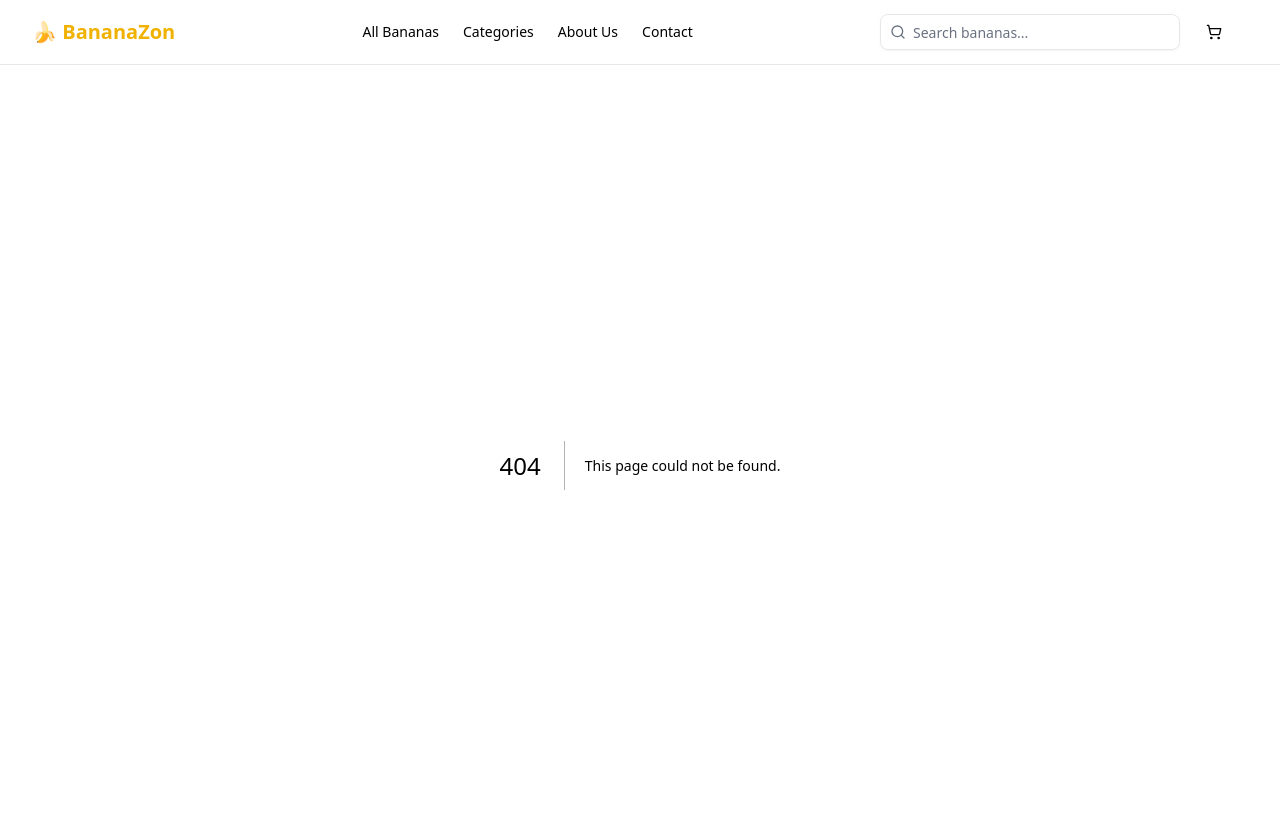
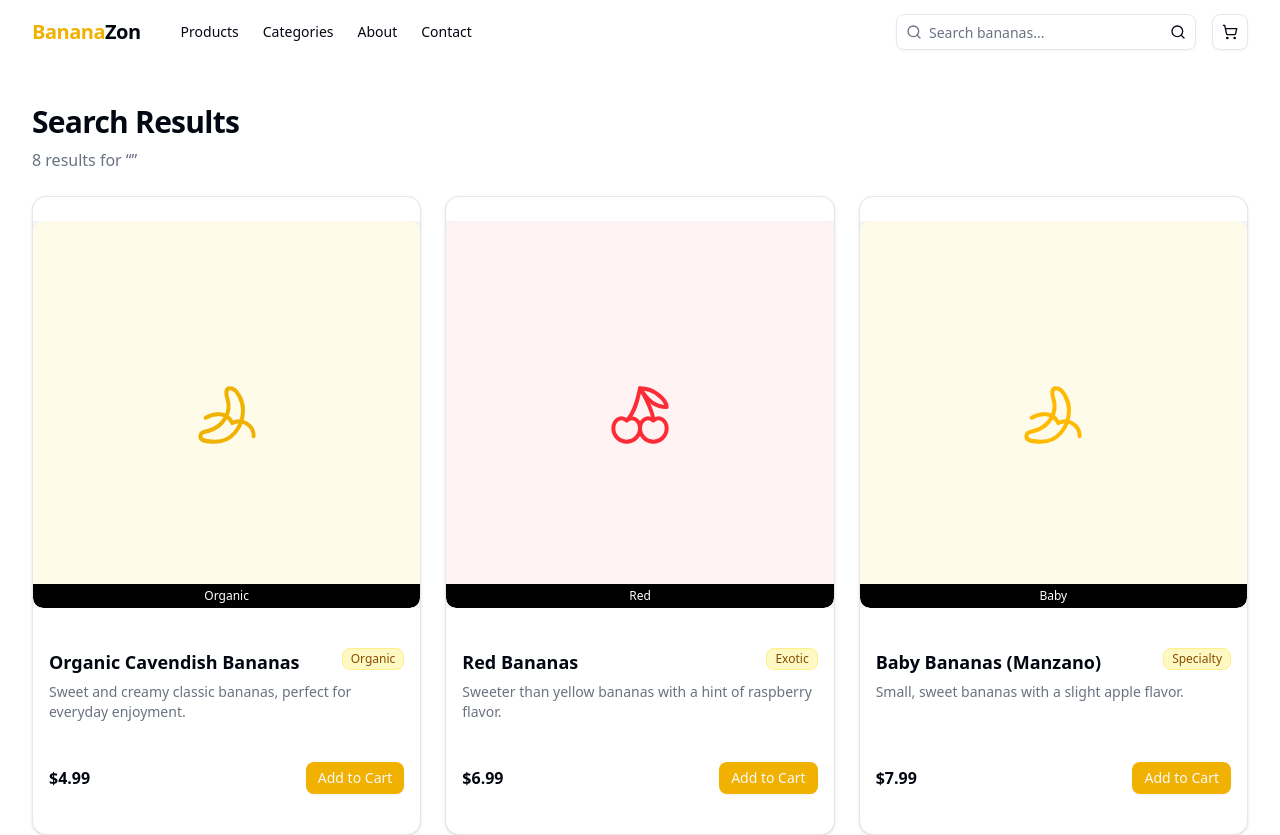
Before and after one commit to kwa29/kazack, a Next.js app: page /search in a window 1280 px wide. Before the commit this address had no page. Shown: the top 835 px of the page. Built offline with nearby package versions, Linux system fonts and the light colour scheme.

Commit message:
search fix

```diff
--- /dev/null
+++ b/src/app/search/page.tsx
@@ -0,0 +1,238 @@
+'use client'
+
+import { useSearchParams } from 'next/navigation'
+import Link from 'next/link'
+import { Button } from '@/components/ui/button'
+import { Card, CardDescription, CardFooter, CardHeader, CardTitle } from '@/components/ui/card'
+import { Badge } from '@/components/ui/badge'
+import { useCartStore } from '@/lib/cart'
+import { BananaImage } from '@/components/banana-image'
+import { Suspense } from 'react'
+import { Search } from 'lucide-react'
+
+// Define the product type
+interface Product {
+  id: number
+  name: string
+  description: string
+  price: number
+  image: string
+  category: string
+  rating: number
+}
+
+// Mock data for products (same as in products page)
+const products: Product[] = [
+  {
+    id: 1,
+    name: 'Organic Cavendish Bananas',
+    description: 'Sweet and creamy classic bananas, perfect for everyday enjoyment.',
+    price: 4.99,
+    image: '/images/cavendish.jpg',
+    category: 'Organic',
+    rating: 4.8,
+  },
+  {
+    id: 2,
+    name: 'Red Bananas',
+    description: 'Sweeter than yellow bananas with a hint of raspberry flavor.',
+    price: 6.99,
+    image: '/images/red-banana.jpg',
+    category: 'Exotic',
+    rating: 4.5,
+  },
+  {
+    id: 3,
+    name: 'Baby Bananas (Manzano)',
+    description: 'Small, sweet bananas with a slight apple flavor.',
+    price: 7.99,
+    image: '/images/baby-banana.jpg',
+    category: 'Specialty',
+    rating: 4.7,
+  },
+  {
+    id: 4,
+    name: 'Plantains',
+    description: 'Starchy cooking bananas, perfect for frying or baking.',
+    price: 5.99,
+    image: '/images/plantain.jpg',
+    category: 'Cooking',
+    rating: 4.6,
+  },
+  {
+    id: 5,
+    name: 'Lady Finger Bananas',
+    description: 'Small, sweet bananas with a honey-like flavor.',
+    price: 8.99,
+    image: '/images/lady-finger.jpg',
+    category: 'Specialty',
+    rating: 4.9,
+  },
+  {
+    id: 6,
+    name: 'Blue Java Bananas',
+    description: 'Known as "Ice Cream Bananas" for their creamy, vanilla custard flavor.',
+    price: 12.99,
+    image: '/images/blue-java.jpg',
+    category: 'Exotic',
+    rating: 4.8,
+  },
+  {
+    id: 7,
+    name: 'Burro Bananas',
+    description: 'Squared-shaped bananas with a lemony flavor.',
+    price: 7.49,
+    image: '/images/burro.jpg',
+    category: 'Specialty',
+    rating: 4.3,
+  },
+  {
+    id: 8,
+    name: 'Green Cooking Bananas',
+    description: 'Unripe bananas perfect for savory dishes.',
+    price: 4.49,
+    image: '/images/green-cooking.jpg',
+    category: 'Cooking',
+    rating: 4.5,
+  },
+]
+
+// Search content component
+function SearchContent() {
+  const searchParams = useSearchParams()
+  const query = searchParams.get('q') || ''
+
+  // Get the addItem function from the cart store
+  const addItem = useCartStore((state) => state.addItem)
+
+  // Handle adding a product to the cart
+  const handleAddToCart = (product: Product) => {
+    addItem(product, 1)
+  }
+
+  // Filter products based on search query
+  const searchResults = products.filter(product => {
+    const searchTerms = query.toLowerCase().split(' ')
+
+    // Check if any search term is found in product name, description, or category
+    return searchTerms.some(term =>
+      product.name.toLowerCase().includes(term) ||
+      product.description.toLowerCase().includes(term) ||
+      product.category.toLowerCase().includes(term)
+    )
+  })
+
+  return (
+    <div className="container py-10">
+      <div className="flex flex-col space-y-6">
+        {/* Page Header */}
+        <div>
+          <h1 className="text-3xl font-bold tracking-tight">Search Results</h1>
+          <p className="text-muted-foreground mt-2">
+            {searchResults.length} results for &ldquo;{query}&rdquo;
+          </p>
+        </div>
+
+        {/* Search Results */}
+        <div className="flex flex-col space-y-6">
+          {searchResults.length > 0 ? (
+            <div className="grid grid-cols-1 sm:grid-cols-2 lg:grid-cols-3 gap-6">
+              {searchResults.map((product) => (
+                <Card key={product.id} className="overflow-hidden transition-all hover:shadow-md">
+                  <Link href={`/products/${product.id}`}>
+                    <div className="aspect-square relative bg-muted">
+                      <BananaImage
+                        variety={product.name}
+                        size="lg"
+                        className="w-full h-full"
+                      />
+                    </div>
+                  </Link>
+                  <CardHeader className="p-4">
+                    <div className="flex justify-between items-start">
+                      <Link href={`/products/${product.id}`}>
+                        <CardTitle className="text-lg hover:text-yellow-500 transition-colors">
+                          {product.name}
+                        </CardTitle>
+                      </Link>
+                      <Badge variant="outline" className="bg-yellow-100 text-yellow-800 border-yellow-200">
+                        {product.category}
+                      </Badge>
+                    </div>
+                    <CardDescription className="line-clamp-2 h-10">
+                      {product.description}
+                    </CardDescription>
+                  </CardHeader>
+                  <CardFooter className="p-4 pt-0 flex justify-between items-center">
+                    <span className="font-bold">${product.price.toFixed(2)}</span>
+                    <Button
+                      size="sm"
+                      className="bg-yellow-500 hover:bg-yellow-600"
+                      onClick={() => handleAddToCart(product)}
+                    >
+                      Add to Cart
+                    </Button>
+                  </CardFooter>
+                </Card>
+              ))}
+            </div>
+          ) : (
+            <div className="text-center py-12">
+              <div className="inline-flex items-center justify-center w-16 h-16 rounded-full bg-muted mb-4">
+                <Search className="h-8 w-8 text-muted-foreground" />
+              </div>
+              <h2 className="text-xl font-medium mb-2">No results found</h2>
+              <p className="text-muted-foreground mb-6">
+                We couldn&apos;t find any bananas matching &ldquo;{query}&rdquo;. Try a different search term or browse our categories.
+              </p>
+              <Link href="/products">
+                <Button className="bg-yellow-500 hover:bg-yellow-600">
+                  Browse All Bananas
+                </Button>
+              </Link>
+            </div>
+          )}
+        </div>
+      </div>
+    </div>
+  )
+}
+
+// Loading fallback component
+function SearchLoading() {
+  return (
+    <div className="container py-10">
+      <div className="flex flex-col space-y-6">
+        <div>
+          <div className="h-8 w-48 bg-muted animate-pulse rounded-md"></div>
+          <div className="h-4 w-96 bg-muted animate-pulse rounded-md mt-2"></div>
+        </div>
+        <div className="grid grid-cols-1 sm:grid-cols-2 lg:grid-cols-3 gap-6">
+          {[1, 2, 3, 4, 5, 6].map((i) => (
+            <div key={i} className="overflow-hidden rounded-lg border bg-card text-card-foreground shadow-sm">
+              <div className="aspect-square bg-muted animate-pulse"></div>
+              <div className="p-4">
+                <div className="h-5 w-32 bg-muted animate-pulse rounded-md mb-2"></div>
+                <div className="h-4 w-full bg-muted animate-pulse rounded-md"></div>
+                <div className="h-4 w-3/4 bg-muted animate-pulse rounded-md mt-1"></div>
+                <div className="flex justify-between items-center mt-4">
+                  <div className="h-5 w-12 bg-muted animate-pulse rounded-md"></div>
+                  <div className="h-8 w-24 bg-muted animate-pulse rounded-md"></div>
+                </div>
+              </div>
+            </div>
+          ))}
+        </div>
+      </div>
+    </div>
+  )
+}
+
+// Main search page component with Suspense
+export default function SearchPage() {
+  return (
+    <Suspense fallback={<SearchLoading />}>
+      <SearchContent />
+    </Suspense>
+  )
+}
--- a/src/components/header.tsx
+++ b/src/components/header.tsx
@@ -1,106 +1,164 @@
 'use client'
 
-import { useState, useEffect } from 'react'
+import * as React from 'react'
 import Link from 'next/link'
-import { ShoppingCart, Search, Menu } from 'lucide-react'
+import { useRouter } from 'next/navigation'
+import { ShoppingCart, Menu, Search } from 'lucide-react'
 import { Button } from '@/components/ui/button'
 import { Input } from '@/components/ui/input'
 import { Sheet, SheetContent, SheetTrigger } from '@/components/ui/sheet'
 import { useCartStore } from '@/lib/cart'
 
 export function Header() {
-  // Add a state to track if we're on the client
-  const [isMounted, setIsMounted] = useState(false)
+  const [isScrolled, setIsScrolled] = React.useState(false)
+  const [searchQuery, setSearchQuery] = React.useState('')
+  const router = useRouter()
+  const cartItems = useCartStore((state) => state.items)
 
-  // Use the cart store to get the cart count
-  const cartCount = useCartStore((state) => state.getItemCount())
+  // Calculate total items in cart
+  const itemCount = cartItems.reduce((total, item) => total + item.quantity, 0)
 
-  // Set isMounted to true after component mounts
-  useEffect(() => {
-    setIsMounted(true)
+  // Handle search form submission
+  const handleSearchSubmit = (e: React.FormEvent) => {
+    e.preventDefault()
+    if (searchQuery.trim()) {
+      router.push(`/search?q=${encodeURIComponent(searchQuery.trim())}`)
+    }
+  }
+
+  React.useEffect(() => {
+    const handleScroll = () => {
+      const offset = window.scrollY
+      setIsScrolled(offset > 50)
+    }
+
+    window.addEventListener('scroll', handleScroll)
+    return () => window.removeEventListener('scroll', handleScroll)
   }, [])
 
   return (
-    <header className="sticky top-0 z-50 w-full border-b bg-background/95 backdrop-blur supports-[backdrop-filter]:bg-background/60">
-      <div className="container flex h-16 items-center justify-between">
-        {/* Logo */}
-        <Link href="/" className="flex items-center space-x-2">
-          <span className="text-xl font-bold text-yellow-500">🍌 BananaZon</span>
+    <header
+      className={`sticky top-0 z-50 w-full transition-all duration-200 ${
+        isScrolled ? 'bg-white shadow-md' : 'bg-white/80 backdrop-blur-md'
+      }`}
+    >
+      <div className="container flex h-16 items-center justify-between px-4 md:px-6">
+        <div className="flex items-center gap-6 md:gap-8 lg:gap-10">
+          <Link href="/" className="flex items-center gap-2">
+            <span className="text-xl font-bold tracking-tight">
+              <span className="text-yellow-500">Banana</span>
+              <span>Zon</span>
+            </span>
           </Link>
-
-        {/* Desktop Navigation */}
-        <nav className="hidden md:flex items-center space-x-6">
-          <Link href="/products" className="text-sm font-medium transition-colors hover:text-yellow-500">
-            All Bananas
+          <nav className="hidden md:flex gap-6">
+            <Link
+              href="/products"
+              className="text-sm font-medium hover:text-yellow-500 transition-colors"
+            >
+              Products
             </Link>
-          <Link href="/categories" className="text-sm font-medium transition-colors hover:text-yellow-500">
+            <Link
+              href="/categories"
+              className="text-sm font-medium hover:text-yellow-500 transition-colors"
+            >
               Categories
             </Link>
-          <Link href="/about" className="text-sm font-medium transition-colors hover:text-yellow-500">
-            About Us
+            <Link
+              href="/about"
+              className="text-sm font-medium hover:text-yellow-500 transition-colors"
+            >
+              About
             </Link>
-          <Link href="/contact" className="text-sm font-medium transition-colors hover:text-yellow-500">
+            <Link
+              href="/contact"
+              className="text-sm font-medium hover:text-yellow-500 transition-colors"
+            >
               Contact
             </Link>
           </nav>
-
-        {/* Search, Cart, and Mobile Menu */}
-        <div className="flex items-center space-x-4" suppressHydrationWarning>
-          {/* Search */}
-          <div className="hidden md:flex relative w-full max-w-sm items-center">
+        </div>
+        <div className="flex items-center gap-4">
+          <form onSubmit={handleSearchSubmit} className="relative hidden md:flex items-center">
             <Search className="absolute left-2.5 h-4 w-4 text-muted-foreground" />
             <Input
               type="search"
               placeholder="Search bananas..."
               className="w-full rounded-md pl-8 md:w-[200px] lg:w-[300px]"
+              value={searchQuery}
+              onChange={(e) => setSearchQuery(e.target.value)}
               suppressHydrationWarning
             />
-          </div>
-
-          {/* Cart */}
+            <Button
+              type="submit"
+              size="sm"
+              variant="ghost"
+              className="absolute right-0 h-full px-3"
+              aria-label="Search"
+            >
+              <Search className="h-4 w-4" />
+            </Button>
+          </form>
           <Link href="/cart">
-            <Button variant="ghost" size="icon" className="relative" suppressHydrationWarning>
+            <Button variant="outline" size="icon" className="relative">
               <ShoppingCart className="h-5 w-5" />
-              {/* Only render the cart count badge on the client */}
-              {isMounted && cartCount > 0 && (
-                <span className="absolute -top-1 -right-1 flex h-4 w-4 items-center justify-center rounded-full bg-yellow-500 text-[10px] font-medium text-white">
-                  {cartCount}
+              {itemCount > 0 && (
+                <span className="absolute -top-2 -right-2 flex h-5 w-5 items-center justify-center rounded-full bg-yellow-500 text-xs font-medium text-white">
+                  {itemCount}
                 </span>
               )}
             </Button>
           </Link>
-
-          {/* Mobile Menu */}
           <Sheet>
             <SheetTrigger asChild>
-              <Button variant="ghost" size="icon" className="md:hidden" suppressHydrationWarning>
+              <Button variant="outline" size="icon" className="md:hidden">
                 <Menu className="h-5 w-5" />
                 <span className="sr-only">Toggle menu</span>
               </Button>
             </SheetTrigger>
-            <SheetContent side="right">
-              <div className="flex flex-col space-y-4 mt-8">
-                <Link href="/products" className="text-sm font-medium transition-colors hover:text-yellow-500">
-                  All Bananas
+            <SheetContent side="left">
+              <div className="flex flex-col gap-6 py-6">
+                <Link href="/" className="flex items-center gap-2">
+                  <span className="text-xl font-bold tracking-tight">
+                    <span className="text-yellow-500">Banana</span>
+                    <span>Zon</span>
+                  </span>
                 </Link>
-                <Link href="/categories" className="text-sm font-medium transition-colors hover:text-yellow-500">
-                  Categories
-                </Link>
-                <Link href="/about" className="text-sm font-medium transition-colors hover:text-yellow-500">
-                  About Us
-                </Link>
-                <Link href="/contact" className="text-sm font-medium transition-colors hover:text-yellow-500">
-                  Contact
-                </Link>
-                <div className="relative w-full items-center mt-4">
+                <form onSubmit={handleSearchSubmit} className="relative flex items-center">
                   <Search className="absolute left-2.5 h-4 w-4 text-muted-foreground" />
                   <Input
                     type="search"
                     placeholder="Search bananas..."
                     className="w-full rounded-md pl-8"
-                    suppressHydrationWarning
+                    value={searchQuery}
+                    onChange={(e) => setSearchQuery(e.target.value)}
                   />
-                </div>
+                </form>
+                <nav className="flex flex-col gap-4">
+                  <Link
+                    href="/products"
+                    className="text-sm font-medium hover:text-yellow-500 transition-colors"
+                  >
+                    Products
+                  </Link>
+                  <Link
+                    href="/categories"
+                    className="text-sm font-medium hover:text-yellow-500 transition-colors"
+                  >
+                    Categories
+                  </Link>
+                  <Link
+                    href="/about"
+                    className="text-sm font-medium hover:text-yellow-500 transition-colors"
+                  >
+                    About
+                  </Link>
+                  <Link
+                    href="/contact"
+                    className="text-sm font-medium hover:text-yellow-500 transition-colors"
+                  >
+                    Contact
+                  </Link>
+                </nav>
               </div>
             </SheetContent>
           </Sheet>
```
Also changed, not shown: 1 other file (tests, documents, lock files or other folders). Lines whose indentation alone changed are shown as unchanged.
